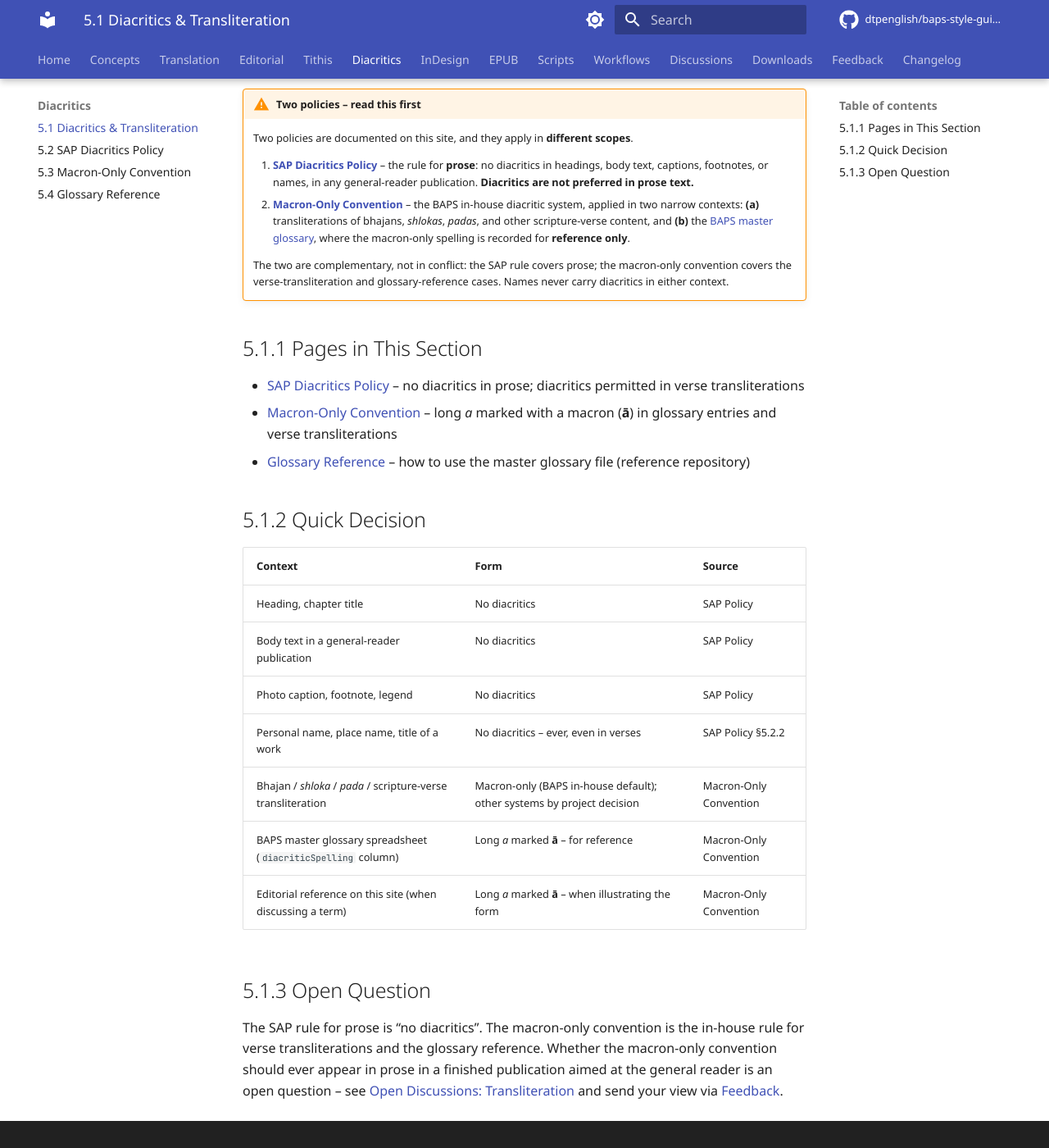
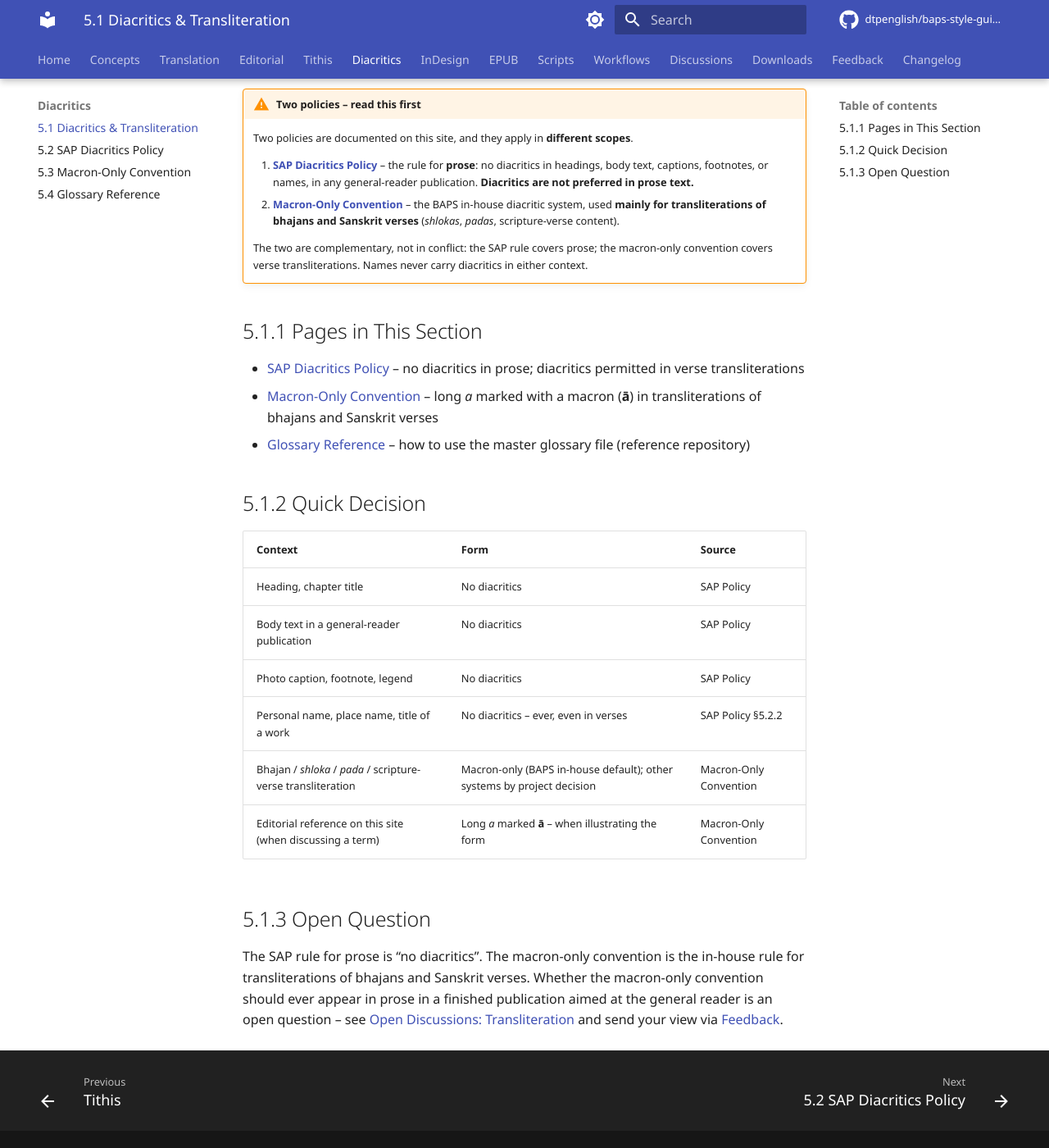
Before and after one commit to dtpenglish/baps-style-guide, an MkDocs documentation site: the page built from docs/diacritics/index.md, in a window 1280 px wide and 1400 px high, scrolled down 191 px. Shown: the whole window at 82% size. Built offline with MkDocs 1.6.1 and Material for MkDocs 9.7.7, drawn with Linux system fonts in a browser that asks for light colours; comment, search, counter and statistics services are not loaded; the version menu is left out.

Commit message:
5.1: macron-only is for bhajans / Sanskrit verses; drop glossary refs
Reframed the macron-only convention's scope on the diacritics index
page:
- Now described as 'used mainly for transliterations of bhajans
  and Sanskrit verses' (with shlokas, padas, scripture-verse
  content as the specific contexts).
- Removed the secondary 'also recorded in the master glossary
  for reference' clause from point 2 - not relevant to the
  scope-of-use rule.
- Quick Decision table: removed the 'BAPS master glossary
  spreadsheet' row.
- 5.1.1 Pages list: macron-only description updated.
- 5.1.3 Open Question reworded.
- The complementary-not-in-conflict note shortened to remove
  'glossary-reference cases'.

Glossary still appears in 5.1.1 Pages list as a section in the
diacritics part - that's just navigation. The relationship
between macron-only and the glossary is documented on the
glossary page itself (5.4) and not duplicated here.

Co-Authored-By: Claude Opus 4.7 (1M context) <noreply@anthropic.com>

```diff
--- a/docs/diacritics/index.md
+++ b/docs/diacritics/index.md
@@ -5,13 +5,13 @@ How we render Sanskrit, Gujarati, and Hindi terms in Roman script across BAPS pu
     Two policies are documented on this site, and they apply in **different scopes**.
 
     1. **[SAP Diacritics Policy](sap-policy.md)** – the rule for **prose**: no diacritics in headings, body text, captions, footnotes, or names, in any general-reader publication. **Diacritics are not preferred in prose text.**
-    2. **[Macron-Only Convention](macron-convention.md)** – the BAPS in-house diacritic system, applied in two narrow contexts: **(a)** transliterations of bhajans, *shlokas*, *padas*, and other scripture-verse content, and **(b)** the [BAPS master glossary](glossary-reference.md), where the macron-only spelling is recorded for **reference only**.
+    2. **[Macron-Only Convention](macron-convention.md)** – the BAPS in-house diacritic system, used **mainly for transliterations of bhajans and Sanskrit verses** (*shlokas*, *padas*, scripture-verse content).
 
-    The two are complementary, not in conflict: the SAP rule covers prose; the macron-only convention covers the verse-transliteration and glossary-reference cases. Names never carry diacritics in either context.
+    The two are complementary, not in conflict: the SAP rule covers prose; the macron-only convention covers verse transliterations. Names never carry diacritics in either context.
 
 ## 5.1.1 Pages in This Section
 - [SAP Diacritics Policy](sap-policy.md) – no diacritics in prose; diacritics permitted in verse transliterations
-- [Macron-Only Convention](macron-convention.md) – long *a* marked with a macron (**ā**) in glossary entries and verse transliterations
+- [Macron-Only Convention](macron-convention.md) – long *a* marked with a macron (**ā**) in transliterations of bhajans and Sanskrit verses
 - [Glossary Reference](glossary-reference.md) – how to use the master glossary file (reference repository)
 
 ## 5.1.2 Quick Decision
@@ -22,8 +22,7 @@ How we render Sanskrit, Gujarati, and Hindi terms in Roman script across BAPS pu
 | Photo caption, footnote, legend | No diacritics | SAP Policy |
 | Personal name, place name, title of a work | No diacritics – ever, even in verses | SAP Policy §5.2.2 |
 | Bhajan / *shloka* / *pada* / scripture-verse transliteration | Macron-only (BAPS in-house default); other systems by project decision | Macron-Only Convention |
-| BAPS master glossary spreadsheet (`diacriticSpelling` column) | Long *a* marked **ā** – for reference | Macron-Only Convention |
 | Editorial reference on this site (when discussing a term) | Long *a* marked **ā** – when illustrating the form | Macron-Only Convention |
 
 ## 5.1.3 Open Question
-The SAP rule for prose is "no diacritics". The macron-only convention is the in-house rule for verse transliterations and the glossary reference. Whether the macron-only convention should ever appear in prose in a finished publication aimed at the general reader is an open question – see [Open Discussions: Transliteration](../discussions/transliteration.md) and send your view via [Feedback](../feedback.md).
+The SAP rule for prose is "no diacritics". The macron-only convention is the in-house rule for transliterations of bhajans and Sanskrit verses. Whether the macron-only convention should ever appear in prose in a finished publication aimed at the general reader is an open question – see [Open Discussions: Transliteration](../discussions/transliteration.md) and send your view via [Feedback](../feedback.md).
```
